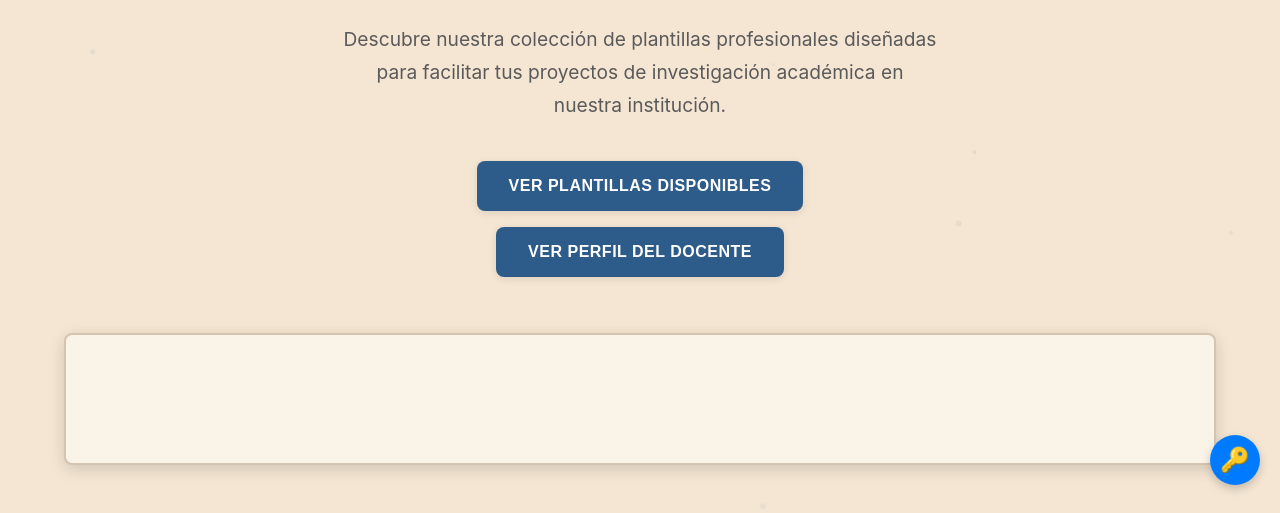
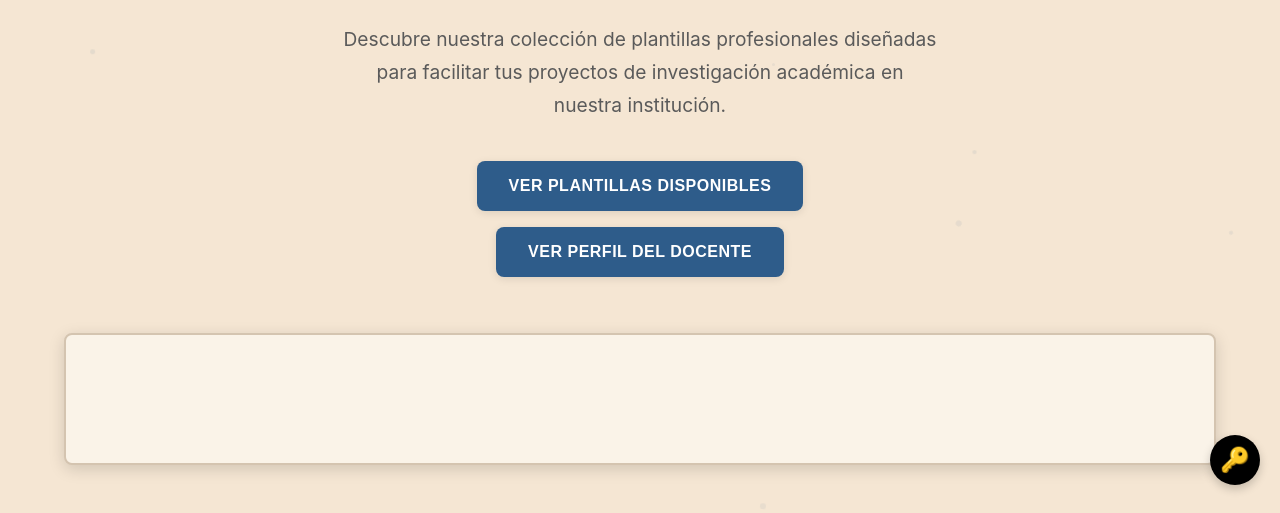
Before and after one commit to Iblameportacio/metodologia-web-page, a plain HTML site: page public/index.html in a window 1280 px wide. Shown: the part 295-808 px from the top of the page. Drawn offline with Linux system fonts and the light colour scheme.

Commit message:
Update index.html

```diff
--- a/public/index.html
+++ b/public/index.html
@@ -16,7 +16,7 @@
             position: fixed;
             bottom: 20px;
             right: 20px;
-            background-color: var(--primary-color, #007bff);
+            background-color: var(--primary-color, #000000);
             color: white;
             border: none;
             border-radius: 50%;
```
